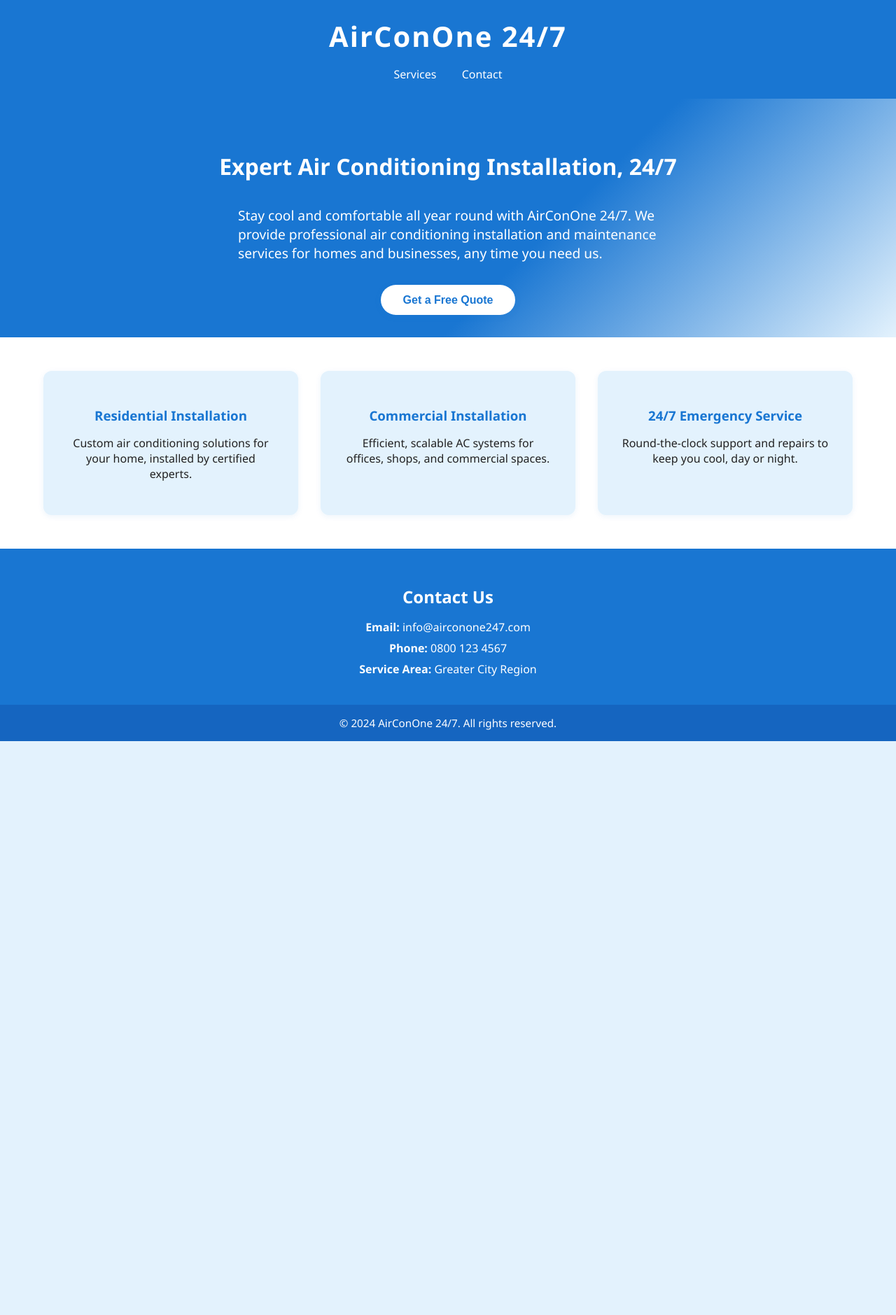
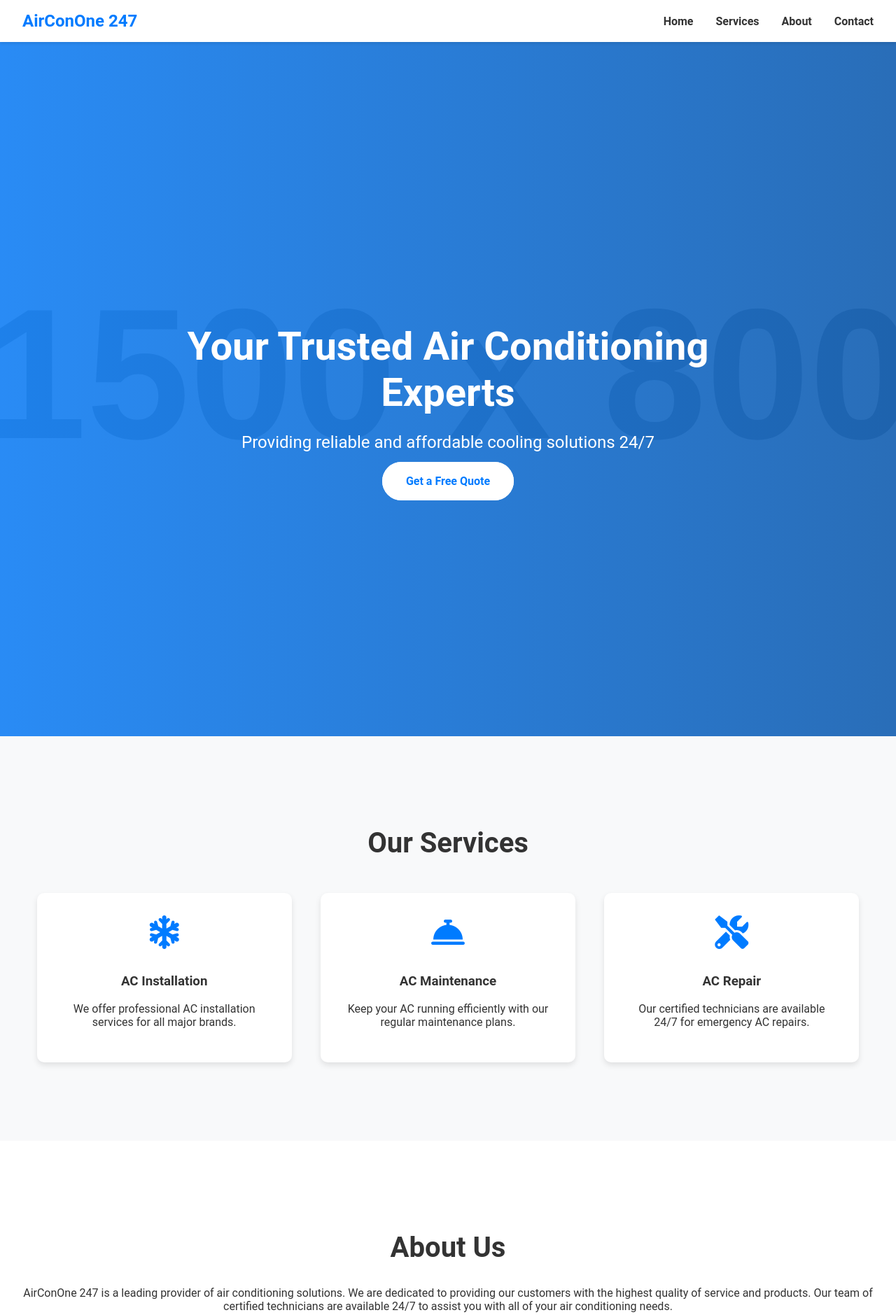
Before and after one commit to glennss/airconone247, a plain HTML site: page index.html in a window 1280 px wide. Shown: the top 1879 px of the page at 70% size. Before the commit the page ends 1059 px from the top, so only its background shows below. Drawn offline with Linux system fonts and the light colour scheme; placeholder pictures from the web are drawn by us.

Commit message:
gemini code update

```diff
--- /dev/null
+++ b/css/style.css
@@ -0,0 +1,205 @@
+body {
+    font-family: 'Roboto', sans-serif;
+    margin: 0;
+    padding: 0;
+    box-sizing: border-box;
+    color: #333;
+}
+
+header {
+    background-color: #fff;
+    box-shadow: 0 2px 4px rgba(0,0,0,0.1);
+    position: sticky;
+    top: 0;
+    z-index: 1000;
+}
+
+nav {
+    display: flex;
+    justify-content: space-between;
+    align-items: center;
+    padding: 1rem 2rem;
+}
+
+.logo a {
+    font-size: 1.5rem;
+    font-weight: bold;
+    text-decoration: none;
+    color: #007bff;
+}
+
+.nav-links {
+    display: flex;
+    list-style: none;
+    margin: 0;
+    padding: 0;
+}
+
+.nav-links li {
+    margin-left: 2rem;
+}
+
+.nav-links a {
+    text-decoration: none;
+    color: #333;
+    font-weight: bold;
+    transition: color 0.3s ease;
+}
+
+.nav-links a:hover {
+    color: #007bff;
+}
+
+.burger {
+    display: none;
+    cursor: pointer;
+}
+
+.burger div {
+    width: 25px;
+    height: 3px;
+    background-color: #333;
+    margin: 5px;
+    transition: all 0.3s ease;
+}
+
+.hero {
+    background-image: linear-gradient(to right, rgba(0, 123, 255, 0.8), rgba(0, 86, 179, 0.8)), url('https://via.placeholder.com/1500x800');
+    background-size: cover;
+    background-position: center;
+    height: 100vh;
+    display: flex;
+    justify-content: center;
+    align-items: center;
+    text-align: center;
+    color: #fff;
+}
+
+.hero-content {
+    max-width: 800px;
+}
+
+.hero h1 {
+    font-size: 3.5rem;
+    margin-bottom: 1rem;
+    font-weight: 700;
+}
+
+.hero p {
+    font-size: 1.5rem;
+    margin-bottom: 2rem;
+}
+
+.cta-button {
+    background-color: #fff;
+    color: #007bff;
+    padding: 1rem 2rem;
+    text-decoration: none;
+    border-radius: 50px;
+    font-weight: bold;
+    transition: all 0.3s ease;
+    border: 2px solid #fff;
+}
+
+.cta-button:hover {
+    background-color: #007bff;
+    color: #fff;
+    border-color: #007bff;
+}
+
+section {
+    padding: 6rem 2rem;
+    text-align: center;
+}
+
+section:nth-of-type(even) {
+    background-color: #f8f9fa;
+}
+
+section h2 {
+    font-size: 2.5rem;
+    margin-bottom: 2rem;
+}
+
+.service-container {
+    display: flex;
+    justify-content: space-around;
+    flex-wrap: wrap;
+}
+
+.service-box {
+    max-width: 300px;
+    margin: 1rem;
+    padding: 2rem;
+    border-radius: 10px;
+    box-shadow: 0 4px 8px rgba(0,0,0,0.1);
+    transition: transform 0.3s ease;
+    background-color: #fff;
+}
+
+.service-box:hover {
+    transform: translateY(-10px);
+}
+
+.service-box i {
+    color: #007bff;
+    margin-bottom: 1rem;
+}
+
+footer {
+    background-color: #333;
+    color: #fff;
+    text-align: center;
+    padding: 1rem;
+}
+
+@media screen and (max-width: 768px) {
+    .nav-links {
+        position: absolute;
+        right: 0;
+        height: 92vh;
+        top: 8vh;
+        background-color: #fff;
+        display: flex;
+        flex-direction: column;
+        align-items: center;
+        width: 50%;
+        transform: translateX(100%);
+        transition: transform 0.5s ease-in;
+    }
+
+    .nav-links li {
+        opacity: 0;
+    }
+
+    .burger {
+        display: block;
+    }
+
+    .nav-active {
+        transform: translateX(0%);
+    }
+
+    @keyframes navLinkFade {
+        from {
+            opacity: 0;
+            transform: translateX(50px);
+        }
+        to {
+            opacity: 1;
+            transform: translateX(0px);
+        }
+    }
+
+    .toggle .line1 {
+        transform: rotate(-45deg) translate(-5px, 6px);
+    }
+
+    .toggle .line2 {
+        opacity: 0;
+    }
+
+    .toggle .line3 {
+        transform: rotate(45deg) translate(-5px, -6px);
+    }
+}
--- a/index.html
+++ b/index.html
@@ -2,168 +2,75 @@
 <html lang="en">
 <head>
     <meta charset="UTF-8">
-    <meta name="viewport" content="width=device-width,initial-scale=1.0">
-    <title>AirConOne 24/7 | Air Conditioning Installation and Maintenance</title>
-    <style>
-        :root {
-            --primary: #1976d2;
-            --secondary: #ffffff;
-            --accent: #e3f2fd;
-            --text: #222;
-        }
-        body {
-            margin: 0;
-            font-family: 'Segoe UI', Arial, sans-serif;
-            background: var(--accent);
-            color: var(--text);
-        }
-        header {
-            background: var(--primary);
-            color: var(--secondary);
-            padding: 1.5rem 0;
-            text-align: center;
-            box-shadow: 0 2px 8px rgba(25, 118, 210, 0.1);
-        }
-        header h1 {
-            margin: 0;
-            font-size: 2.5rem;
-            letter-spacing: 2px;
-        }
-        nav {
-            margin-top: 1rem;
-        }
-        nav a {
-            color: var(--secondary);
-            text-decoration: none;
-            margin: 0 1rem;
-            font-weight: 500;
-            transition: color 0.2s;
-        }
-        nav a:hover {
-            color: #bbdefb;
-        }
-        .hero {
-            display: flex;
-            flex-direction: column;
-            align-items: center;
-            justify-content: center;
-            padding: 3rem 1rem 2rem 1rem;
-            background: linear-gradient(135deg, #1976d2 60%, #e3f2fd 100%);
-            color: var(--secondary);
-        }
-        .hero h2 {
-            font-size: 2rem;
-            margin-bottom: 1rem;
-        }
-        .hero p {
-            font-size: 1.2rem;
-            max-width: 600px;
-            margin-bottom: 2rem;
-        }
-        .cta-btn {
-            background: var(--secondary);
-            color: var(--primary);
-            border: none;
-            padding: 0.8rem 2rem;
-            border-radius: 25px;
-            font-size: 1rem;
-            font-weight: bold;
-            cursor: pointer;
-            box-shadow: 0 2px 8px rgba(25, 118, 210, 0.15);
-            transition: background 0.2s, color 0.2s;
-        }
-        .cta-btn:hover {
-            background: #bbdefb;
-            color: #0d47a1;
-        }
-        .services {
-            display: flex;
-            flex-wrap: wrap;
-            justify-content: center;
-            gap: 2rem;
-            padding: 3rem 1rem;
-            background: var(--secondary);
-        }
-        .service-card {
-            background: var(--accent);
-            border-radius: 12px;
-            box-shadow: 0 2px 8px rgba(25, 118, 210, 0.08);
-            padding: 2rem;
-            max-width: 300px;
-            text-align: center;
-            transition: transform 0.2s;
-        }
-        .service-card:hover {
-            transform: translateY(-5px) scale(1.03);
-        }
-        .service-card h3 {
-            color: var(--primary);
-            margin-bottom: 1rem;
-        }
-        .contact {
-            background: var(--primary);
-            color: var(--secondary);
-            padding: 2rem 1rem;
-            text-align: center;
-        }
-        .contact h2 {
-            margin-bottom: 1rem;
-        }
-        .contact p {
-            margin: 0.5rem 0;
-        }
-        footer {
-            background: #1565c0;
-            color: var(--secondary);
-            text-align: center;
-            padding: 1rem 0;
-            font-size: 0.95rem;
-        }
-        @media (max-width: 800px) {
-            .services {
-                flex-direction: column;
-                align-items: center;
-            }
-        }
-    </style>
+    <meta name="viewport" content="width=device-width, initial-scale=1.0">
+    <title>AirConOne 247</title>
+    <link rel="stylesheet" href="css/style.css">
+    <link rel="stylesheet" href="https://cdnjs.cloudflare.com/ajax/libs/font-awesome/6.0.0-beta3/css/all.min.css">
 </head>
 <body>
     <header>
-        <h1>AirConOne 24/7</h1>
         <nav>
-            <a href="#services">Services</a>
-            <a href="#contact">Contact</a>
+            <div class="logo">
+                <a href="#">AirConOne 247</a>
+            </div>
+            <ul class="nav-links">
+                <li><a href="#home">Home</a></li>
+                <li><a href="#services">Services</a></li>
+                <li><a href="#about">About</a></li>
+                <li><a href="#contact">Contact</a></li>
+            </ul>
+            <div class="burger">
+                <div class="line1"></div>
+                <div class="line2"></div>
+                <div class="line3"></div>
+            </div>
         </nav>
     </header>
-    <section class="hero">
-        <h2>Expert Air Conditioning Installation, 24/7</h2>
-        <p>
-            Stay cool and comfortable all year round with AirConOne 24/7. We provide professional air conditioning installation and maintenance services for homes and businesses, any time you need us.
-        </p>
-        <a href="#contact"><button class="cta-btn">Get a Free Quote</button></a>
-    </section>
-    <section class="services" id="services">
-        <div class="service-card">
-            <h3>Residential Installation</h3>
-            <p>Custom air conditioning solutions for your home, installed by certified experts.</p>
-        </div>
-        <div class="service-card">
-            <h3>Commercial Installation</h3>
-            <p>Efficient, scalable AC systems for offices, shops, and commercial spaces.</p>
-        </div>
-        <div class="service-card">
-            <h3>24/7 Emergency Service</h3>
-            <p>Round-the-clock support and repairs to keep you cool, day or night.</p>
+
+    <section id="home" class="hero">
+        <div class="hero-content">
+            <h1>Your Trusted Air Conditioning Experts</h1>
+            <p>Providing reliable and affordable cooling solutions 24/7</p>
+            <a href="#contact" class="cta-button">Get a Free Quote</a>
         </div>
     </section>
-    <section class="contact" id="contact">
+
+    <section id="services">
+        <h2>Our Services</h2>
+        <div class="service-container">
+            <div class="service-box">
+                <i class="fas fa-snowflake fa-3x"></i>
+                <h3>AC Installation</h3>
+                <p>We offer professional AC installation services for all major brands.</p>
+            </div>
+            <div class="service-box">
+                <i class="fas fa-concierge-bell fa-3x"></i>
+                <h3>AC Maintenance</h3>
+                <p>Keep your AC running efficiently with our regular maintenance plans.</p>
+            </div>
+            <div class="service-box">
+                <i class="fas fa-tools fa-3x"></i>
+                <h3>AC Repair</h3>
+                <p>Our certified technicians are available 24/7 for emergency AC repairs.</p>
+            </div>
+        </div>
+    </section>
+
+    <section id="about">
+        <h2>About Us</h2>
+        <p>AirConOne 247 is a leading provider of air conditioning solutions. We are dedicated to providing our customers with the highest quality of service and products. Our team of certified technicians are available 24/7 to assist you with all of your air conditioning needs.</p>
+    </section>
+
+    <section id="contact">
         <h2>Contact Us</h2>
-        <p><strong>Email:</strong> info@airconone247.com</p>
-        <p><strong>Phone:</strong> 0800 123 4567</p>
-        <p><strong>Service Area:</strong> Greater City Region</p>
+        <p>Have a question or need a quote? Send us an email!</p>
+        <a href="mailto:contact@airconone247.com" class="cta-button">Email Us</a>
     </section>
+
     <footer>
-        &copy; 2024 AirConOne 24/7. All rights reserved.
+        <p>&copy; 2025 AirConOne 247. All Rights Reserved.</p>
     </footer>
+
+    <script src="js/script.js"></script>
 </body>
 </html>
--- /dev/null
+++ b/js/script.js
@@ -0,0 +1,24 @@
+const navSlide = () => {
+    const burger = document.querySelector('.burger');
+    const nav = document.querySelector('.nav-links');
+    const navLinks = document.querySelectorAll('.nav-links li');
+
+    burger.addEventListener('click', () => {
+        // Toggle Nav
+        nav.classList.toggle('nav-active');
+
+        // Animate Links
+        navLinks.forEach((link, index) => {
+            if (link.style.animation) {
+                link.style.animation = '';
+            } else {
+                link.style.animation = `navLinkFade 0.5s ease forwards ${index / 7 + 0.5}s`;
+            }
+        });
+
+        // Burger Animation
+        burger.classList.toggle('toggle');
+    });
+}
+
+navSlide();
```
